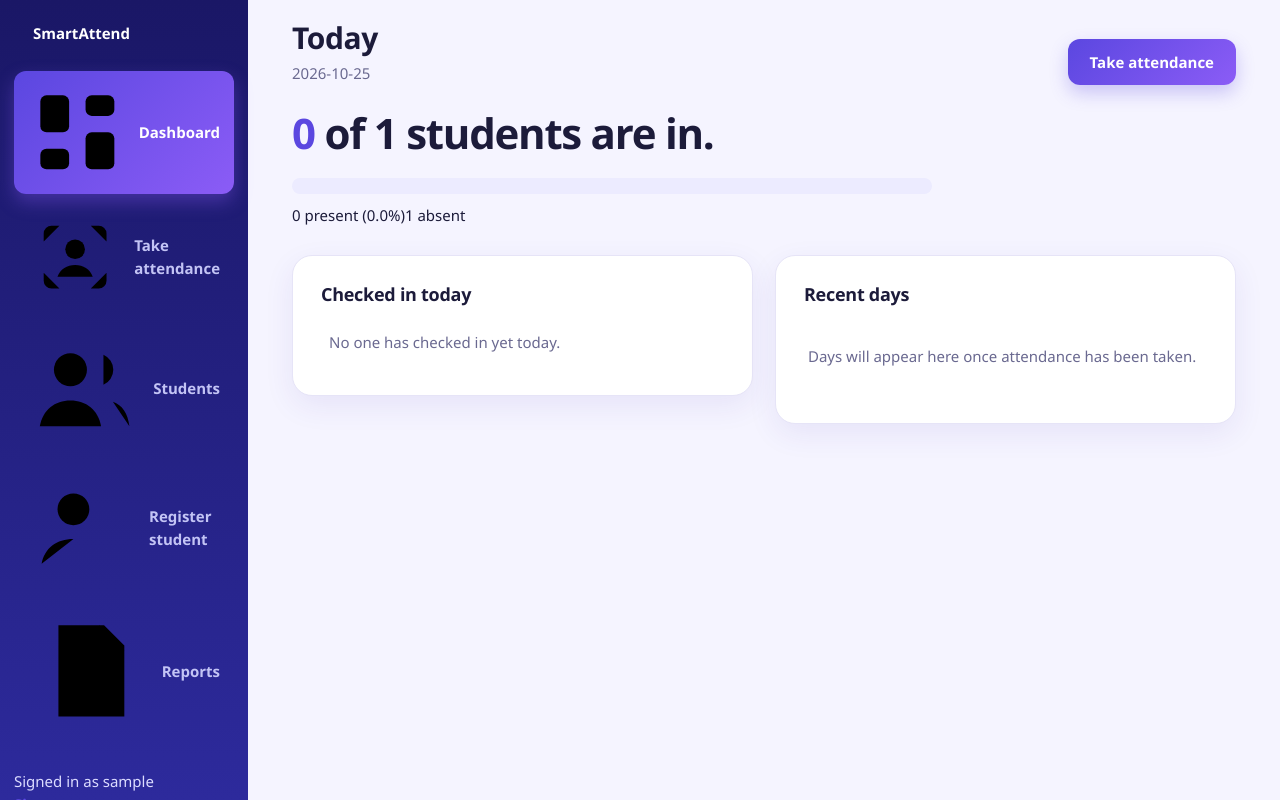
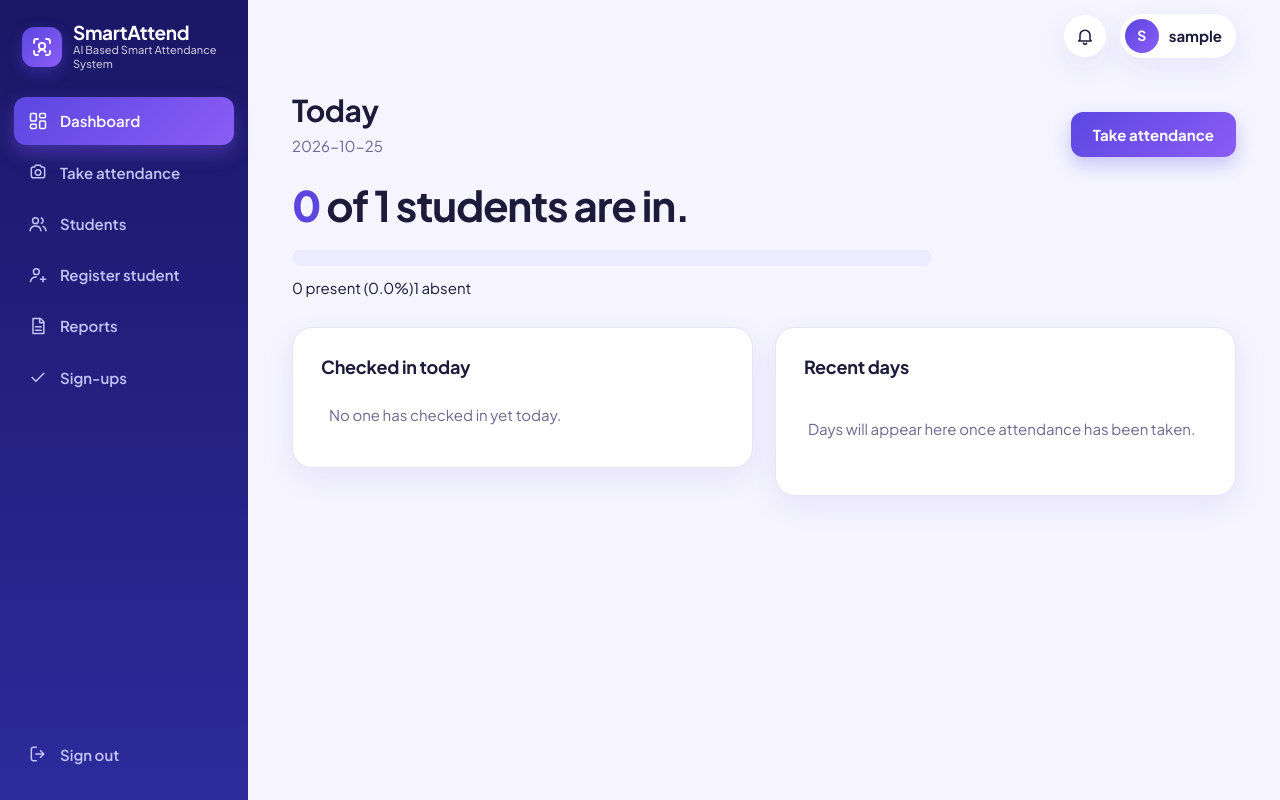
Before and after one commit to Yokshita13/AI_Attendance, a Flask app: page /dashboard in a window 1280 px wide. Run offline with Flask 3, Linux system fonts and the light colour scheme; the visitor is signed in with stand-in values (Sample User, id 1); data comes from the database, SQL or seed files in the repository; data that the repository does not hold is empty; parts of the project's set-up code (start-up, migrations or seed data) failed here and were passed over; some libraries are stand-ins or nearby versions.

Commit message:
Update base.html

```diff
--- a/frontend/templates/base.html
+++ b/frontend/templates/base.html
@@ -1,4 +1,4 @@
-<!doctype html>
+{% from "_icons.html" import icon, logo %}<!doctype html>
 <html lang="en">
 <head>
   <meta charset="utf-8">
@@ -6,34 +6,49 @@
   <title>{% block title %}Attendance{% endblock %} · SmartAttend</title>
   <link rel="preconnect" href="https://fonts.googleapis.com">
   <link rel="preconnect" href="https://fonts.gstatic.com" crossorigin>
-  <link rel="stylesheet" href="https://fonts.googleapis.com/css2?family=Atkinson+Hyperlegible:wght@400;700&family=Bricolage+Grotesque:opsz,wght@12..96,500..800&display=swap">
+  <link rel="stylesheet" href="https://fonts.googleapis.com/css2?family=Plus+Jakarta+Sans:wght@400;500;600;700;800&display=swap">
   <link rel="stylesheet" href="{{ url_for('static', filename='style.css') }}">
 </head>
 <body class="{{ 'has-side' if session.get('admin') else '' }}">
   {% if session.get('admin') %}
   {% set ep = request.endpoint %}
   <aside class="side">
-    <a class="brand" href="{{ url_for('dashboard') }}"><i></i>SmartAttend</a>
+    <a class="brand" href="{{ url_for('dashboard') }}">{{ logo() }}<span><b>SmartAttend</b><small>AI Based Smart Attendance System</small></span></a>
     <nav aria-label="Main">
       <a href="{{ url_for('dashboard') }}" class="{{ 'on' if ep == 'dashboard' }}">
-        <svg viewBox="0 0 24 24"><rect x="3" y="3" width="7" height="9" rx="1.5"/><rect x="14" y="3" width="7" height="5" rx="1.5"/><rect x="14" y="12" width="7" height="9" rx="1.5"/><rect x="3" y="16" width="7" height="5" rx="1.5"/></svg><span>Dashboard</span></a>
-      <a href="{{ url_for('scan') }}" class="{{ 'on' if ep == 'scan' }}">
-        <svg viewBox="0 0 24 24"><path d="M4 8V6a2 2 0 0 1 2-2h2M16 4h2a2 2 0 0 1 2 2v2M20 16v2a2 2 0 0 1-2 2h-2M8 20H6a2 2 0 0 1-2-2v-2"/><circle cx="12" cy="10" r="2.5"/><path d="M7.5 17c.8-2 2.4-3 4.5-3s3.700 1 4.500 3"/></svg><span>Take attendance</span></a>
-      <a href="{{ url_for('students') }}" class="{{ 'on' if ep == 'students' }}">
-        <svg viewBox="0 0 24 24"><circle cx="9" cy="8" r="3.5"/><path d="M2.500 20c.6-3.500 3.200-5.500 6.500-5.500s5.900 2 6.500 5.500"/><path d="M16 4.800a3.500 3.500 0 0 1 0 6.400M18 14.800c2 .7 3.200 2.500 3.500 5.200"/></svg><span>Students</span></a>
+        <svg class="ico" viewBox="0 0 24 24"><rect x="3" y="3" width="7" height="9" rx="1.5"/><rect x="14" y="3" width="7" height="5" rx="1.5"/><rect x="14" y="12" width="7" height="9" rx="1.5"/><rect x="3" y="16" width="7" height="5" rx="1.5"/></svg><span>Dashboard</span></a>
+      <a href="{{ url_for('scan') }}" class="{{ 'on' if ep == 'scan' }}">{{ icon('camera') }}<span>Take attendance</span></a>
+      <a href="{{ url_for('students') }}" class="{{ 'on' if ep == 'students' }}">{{ icon('users') }}<span>Students</span></a>
       <a href="{{ url_for('register') }}" class="{{ 'on' if ep == 'register' }}">
-        <svg viewBox="0 0 24 24"><circle cx="10" cy="8" r="3.500"/><path d="M3 20c.6-3.500 3.300-5.500 7-5.500M18 14v6M15 17h6"/></svg><span>Register student</span></a>
+        <svg class="ico" viewBox="0 0 24 24"><circle cx="10" cy="8" r="3.500"/><path d="M3 20c.6-3.500 3.300-5.500 7-5.500M18 14v6M15 17h6"/></svg><span>Register student</span></a>
       <a href="{{ url_for('reports') }}" class="{{ 'on' if ep == 'reports' }}">
-        <svg viewBox="0 0 24 24"><path d="M6 3h9l4 4v14H6z"/><path d="M14 3v5h5M9 13h7M9 17h7"/></svg><span>Reports</span></a>
+        <svg class="ico" viewBox="0 0 24 24"><path d="M6 3h9l4 4v14H6z"/><path d="M14 3v5h5M9 13h7M9 17h7"/></svg><span>Reports</span></a>
+      <a href="{{ url_for('signups') }}" class="{{ 'on' if ep == 'signups' }}">{{ icon('check') }}<span>Sign-ups</span>
+        <em class="badge" id="pendingBadge" {% if not pending_count %}hidden{% endif %}>{{ pending_count }}</em></a>
     </nav>
-    <div class="who">Signed in as {{ session.get('admin') }}<br><a href="{{ url_for('logout') }}">Sign out</a></div>
+    <div class="out"><a href="{{ url_for('logout') }}">{{ icon('logout') }}<span>Sign out</span></a></div>
   </aside>
+  <div class="appbar">
+    <a class="bell" href="{{ url_for('signups') }}" aria-label="Sign-ups waiting for approval">{{ icon('bell') }}
+      <em class="badge" id="bellBadge" {% if not pending_count %}hidden{% endif %}>{{ pending_count }}</em></a>
+    <div class="me"><span class="av">{{ (session.get('admin') or 'A')[:1]|upper }}</span>{{ session.get('admin') }}</div>
+  </div>
+  {% elif session.get('student') %}
+  <header class="top">
+    <a class="brand" href="{{ url_for('me') }}">{{ logo() }}<span><b>SmartAttend</b></span></a>
+    <nav aria-label="Main">
+      <a href="{{ url_for('me') }}">My attendance</a>
+      <a href="{{ url_for('student_logout') }}">Sign out</a>
+    </nav>
+  </header>
   {% else %}
   <header class="top">
-    <a class="brand" href="{{ url_for('scan') }}"><i></i>SmartAttend</a>
+    <a class="brand" href="{{ url_for('scan') }}">{{ logo() }}<span><b>SmartAttend</b></span></a>
     <nav aria-label="Main">
       <a href="{{ url_for('scan') }}">Take attendance</a>
-      <a href="{{ url_for('login') }}">Admin sign in</a>
+      <a href="{{ url_for('student_login') }}">Student sign in</a>
+      {% if signup_enabled %}<a href="{{ url_for('signup') }}">Sign up</a>{% endif %}
+      <a href="{{ url_for('login') }}">Admin</a>
     </nav>
   </header>
   {% endif %}
```
